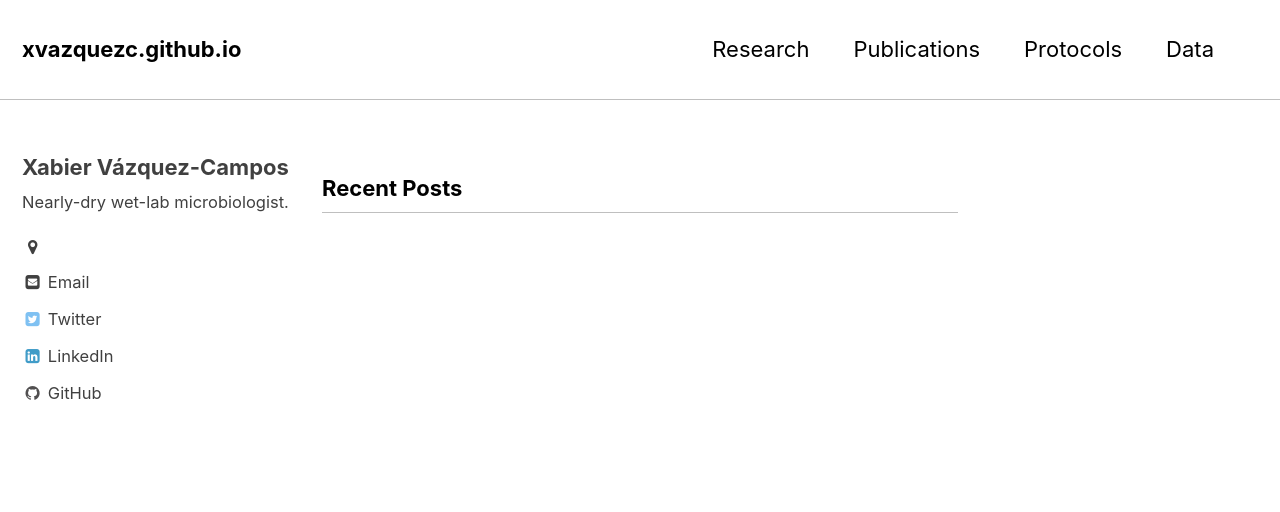
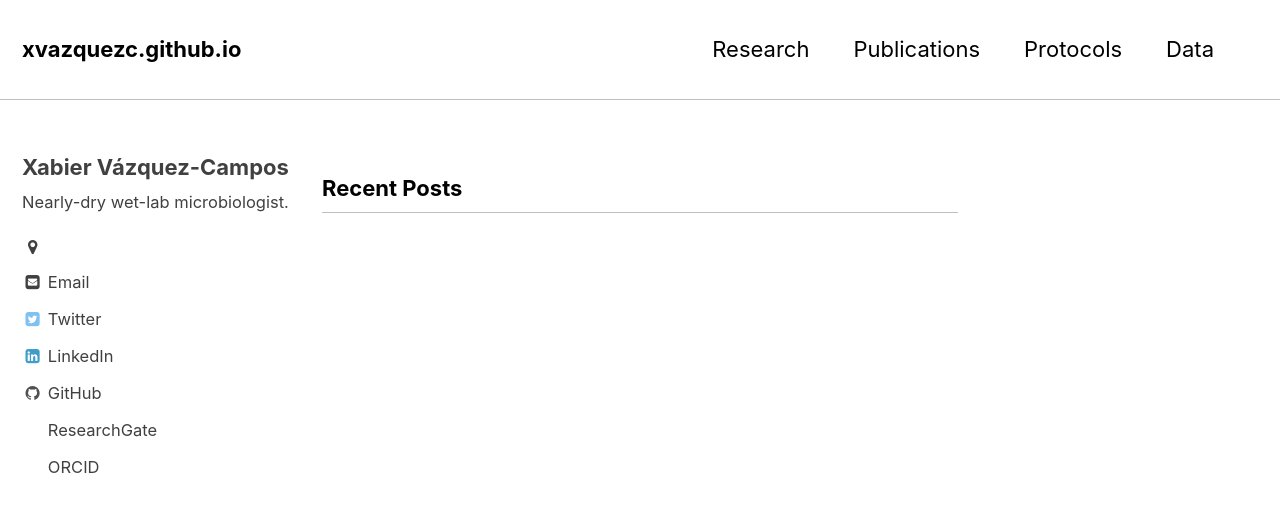
Before and after one commit to xvazquezc/xvazquezc.github.io, a Jekyll site: the page built from index.html, in a window 1280 px wide and 900 px high. Shown: the top 512 px of the window. Built offline with Jekyll 4.4.1, drawn with Linux system fonts in a browser that asks for light colours; the list of posts is cut into pages by our own code.

Commit message:
change profile

```diff
--- a/_config.yml
+++ b/_config.yml
@@ -91,6 +91,8 @@ author:
   stackoverflow    : # "123456/username" (the last part of your profile url, e.g. https://stackoverflow.com/users/123456/username)
   twitter          : "XabiVC"
   youtube          : # "https://youtube.com/c/MichaelRoseDesign"
+  researchgate     : "Xabier_Vazquez_Campos"
+  orcid            : "0000-0003-1134-5058" # just the number ID, e.g. 0000-0000-0000-0000
 
 
 # Reading Files
--- a/_includes/author-profile.html
+++ b/_includes/author-profile.html
@@ -243,6 +243,22 @@
         </li>
       {% endif %}
 
+      {% if author.researchgate %}
+        <li>
+          <a href="https://www.researchgate.net/profile/{{ author.researchgate }}" itemprop="sameAs">
+            <i class="fa fa-fw fa-researchgate" aria-hidden="true"></i> ResearchGate
+          </a>
+        </li>
+      {% endif %}
+
+      {% if author.orcid %}
+        <li>
+          <a href="https://www.orcid.org/{{ author.orcid }}" itemprop="sameAs">
+            <i class="fa fa-fw fa-orcid" aria-hidden="true"></i> ORCID
+          </a>
+        </li>
+      {% endif %}
+
       {% include author-profile-custom-links.html %}
     </ul>
   </div>
```
